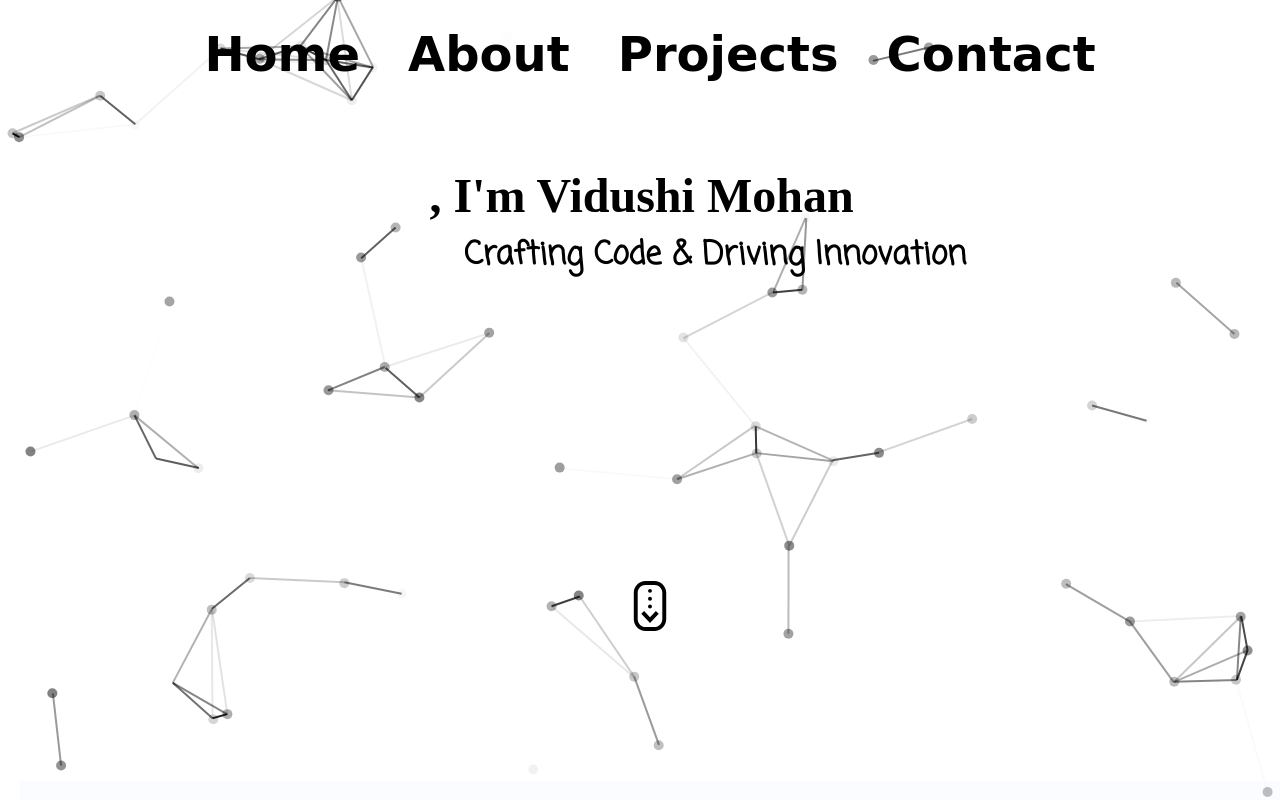
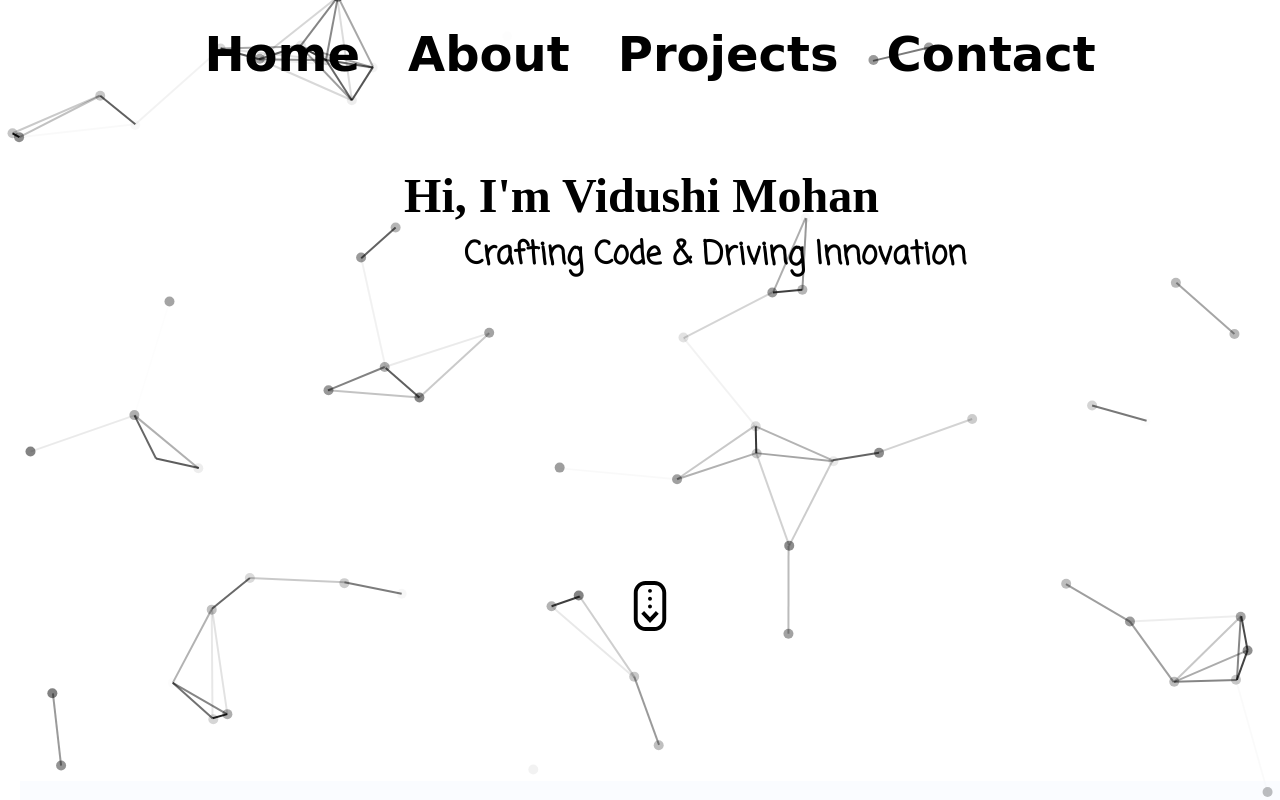
Before and after one commit to vidushiee/my-site, a plain HTML site: page index2.html in a window 1280 px wide. Shown: the top 800 px of the page. Drawn offline with nearby package versions, Linux system fonts and the light colour scheme; a web font is replaced by a local one.

Commit message:
minor edit of adding the deleted "Hi"

```diff
--- a/index2.html
+++ b/index2.html
@@ -26,7 +26,7 @@
 
     <!-- Main content -->
     <div class="main">
-        <section id ="home" class="section"></section>, I'm Vidushi Mohan</div>
+        <section id ="home" class="section"></section>Hi, I'm Vidushi Mohan</div>
     <div class="sub-heading">
         Crafting Code & Driving Innovation
     </div>
```
